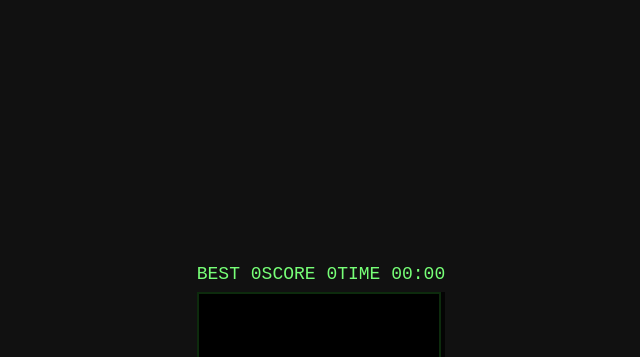
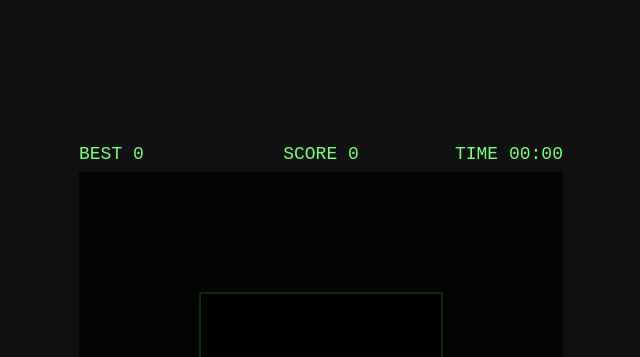
Before and after one commit to rockgoo-source/snake_game, a plain HTML site: page index.html in a window 1280 px wide. Shown: the top 357 px of the page, without its empty margins (319-959 px from the left). Drawn offline with Linux system fonts and the light colour scheme.

Commit message:
fix: 보드 크기와 무관하게 HUD 크기와 위치 고정
Co-Authored-By: Claude Sonnet 5.5 <noreply@anthropic.com>

```diff
--- a/index.html
+++ b/index.html
@@ -6,7 +6,7 @@
 <link rel="stylesheet" href="style.css">
 </head>
 <body>
-<div>
+<div id="app">
   <div id="hud">
     <span>BEST <span id="best">0</span></span>
     <span>SCORE <span id="score">0</span></span>
--- a/style.css
+++ b/style.css
@@ -12,7 +12,15 @@ canvas {
   border: 2px solid #3a3;
   background: #000;
 }
-#stage { position: relative; }
+#app { width: 484px; } /* 보드 크기와 무관하게 HUD 폭·위치 고정 (480 + 테두리 4) */
+#stage {
+  position: relative;
+  display: flex;
+  align-items: center;
+  justify-content: center;
+  width: 484px;
+  height: 484px;
+}
 #overlay {
   position: absolute;
   inset: 0;
@@ -38,9 +46,12 @@ canvas {
 }
 #overlay button:hover { background: #3a3; color: #000; }
 #hud {
-  display: flex;
-  justify-content: space-between;
+  display: grid;
+  grid-template-columns: repeat(3, 1fr);
   margin-bottom: 8px;
   color: #7f7;
   font-size: 18px;
+  white-space: nowrap;
 }
+#hud span:nth-child(2) { text-align: center; }
+#hud span:nth-child(3) { text-align: right; }
```
